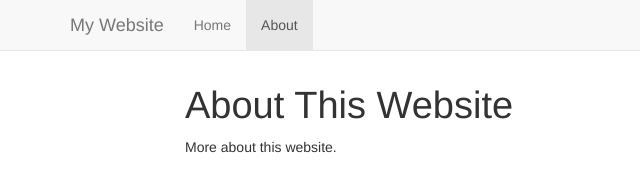
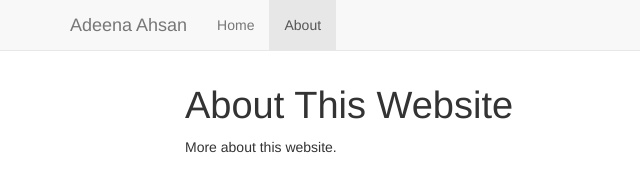
Before and after one commit to adeenaa/adeenaahsan, a plain HTML site: page docs/about.html in a window 1280 px wide. Shown: the whole page, without its empty margins (0-640 px from the left). Drawn offline with nearby package versions, Linux system fonts and the light colour scheme; some packages are replaced by stand-ins of ours.

Commit message:
Add files via upload

```diff
--- a/docs/about.html
+++ b/docs/about.html
@@ -238,7 +238,7 @@ $(document).ready(function () {
         <span class="icon-bar"></span>
         <span class="icon-bar"></span>
       </button>
-      <a class="navbar-brand" href="index.html">My Website</a>
+      <a class="navbar-brand" href="index.html">Adeena Ahsan</a>
     </div>
     <div id="navbar" class="navbar-collapse collapse">
       <ul class="nav navbar-nav">
```
Also changed, not shown: docs/index.html (+1 -1 lines).
